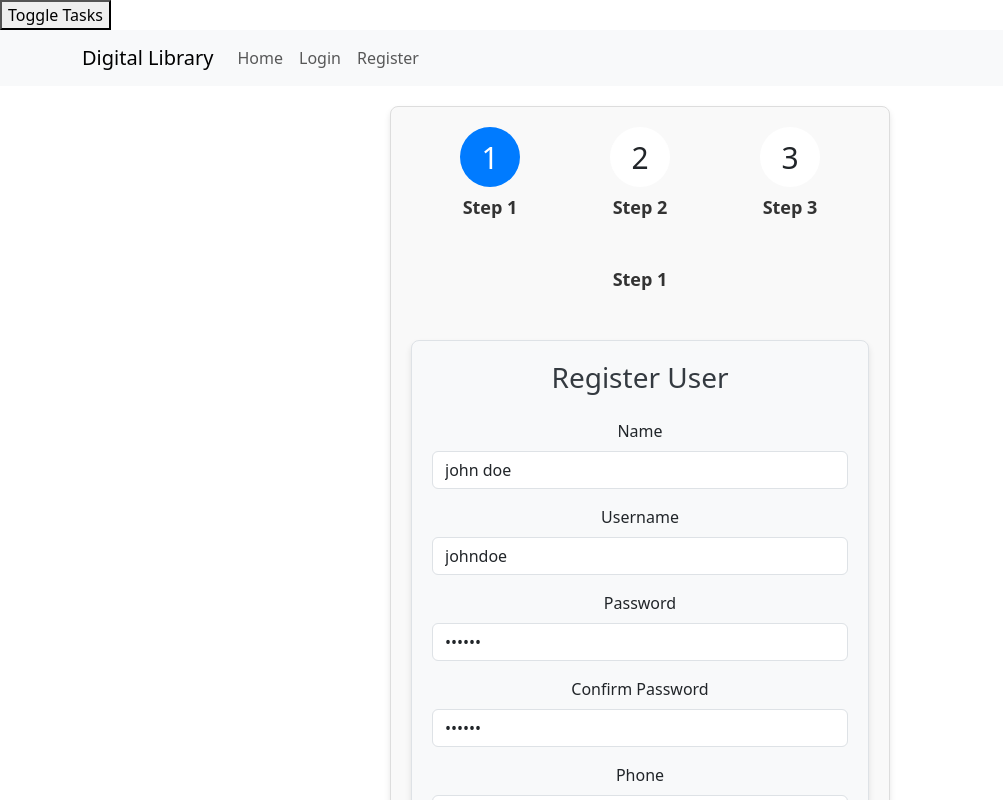
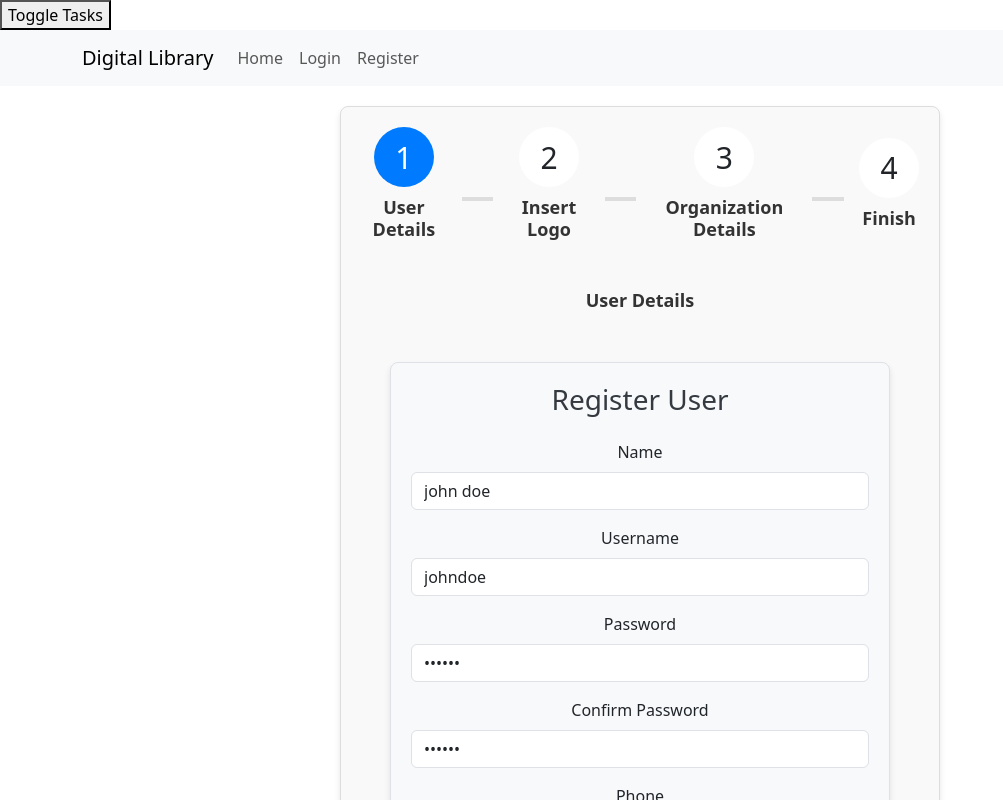
Before and after one commit to yehonatan56/Digital-library, a React (Vite) app in the folder client/: page /register-organization in a window 1280 px wide. Shown: the top 800 px of the page, without its empty margins (0-1003 px from the left). Built offline with nearby package versions, Linux system fonts and the light colour scheme.

Commit message:
organizationForm.tsx

```diff
--- a/client/src/components/processBar/processBar.css
+++ b/client/src/components/processBar/processBar.css
@@ -13,9 +13,19 @@
     justify-content: center;
     align-items: center;
     margin-bottom: 20px;
-    gap: 90px;
+    gap: 15px;
 }
-
+.step-circle-container {
+    display: flex;
+    flex-direction: column;
+    align-items: center;
+}
+.line {
+    width: 40px;
+    height: 4px;
+    background-color: #ddd;
+    position: relative;
+}
 .step {
     margin-bottom: 20px;
 }
--- a/client/src/components/processBar/processBar.tsx
+++ b/client/src/components/processBar/processBar.tsx
@@ -1,4 +1,4 @@
-import { useState } from 'react';
+import React, { useState } from 'react';
 import './processBar.css';
 
 interface ProcessBarProps {
@@ -15,10 +15,13 @@ export default function ProcessBar({ config }: ProcessBarProps) {
             <div className="steps">
                 <div className="steps-line">
                     {config.map((item, index) => (
-                        <div key={index} className={`step ${index <= step ? 'active' : ''}`}>
-                            <div className={`circle ${index <= step ? 'active' : ''}`}>{index + 1}</div>
-                            <h2 className="label">{item.label}</h2>
-                        </div>
+                        <React.Fragment key={index}>
+                            <div className={`step ${index <= step ? 'active' : ''} step-circle-container`}>
+                                <div className={`circle ${index <= step ? 'active' : ''}`}>{index + 1}</div>
+                                <h2 className="label">{item.label}</h2>
+                            </div>
+                            {index < config.length - 1 && <div className="line" />}
+                        </React.Fragment>
                     ))}
                 </div>
                 {config.map(
--- /dev/null
+++ b/client/src/components/register/organizationForm.tsx
@@ -0,0 +1,69 @@
+import React, { forwardRef, useImperativeHandle, useState } from 'react';
+//import './registerOrganization.css';
+const OrganizationForm = forwardRef(function (_props, ref) {
+    const [address, setAddress] = useState('123 Main St');
+    const [city, setCity] = useState('New York');
+    const [openingHours, setOpeningHours] = useState('9:00 AM - 5:00 PM');
+
+    useImperativeHandle(ref, () => ({
+        triggerSubmit: () => {
+            return handleSubmit(new Event('submit') as any); // simulate submit event
+        },
+    }));
+
+    const handleSubmit = (e: React.FormEvent) => {
+        e.preventDefault();
+        if (!address || !city || !openingHours) {
+            console.error('All fields are required');
+            return false;
+        }
+        // Handle form submission logic here
+        console.log('Form submitted:', { address, city, openingHours });
+        return { address, city, openingHours };
+    };
+    return (
+        <div>
+            <h1>Organization Details</h1>
+            <form onSubmit={(e) => e.preventDefault()} className="mt-4">
+                <div className="mb-3">
+                    <label htmlFor="address" className="form-label">
+                        Address
+                    </label>
+                    <input
+                        type="text"
+                        className="form-control"
+                        id="address"
+                        value={address}
+                        onChange={(e) => setAddress(e.target.value)}
+                    />
+                </div>
+                <div className="mb-3">
+                    <label htmlFor="city" className="form-label">
+                        City
+                    </label>
+                    <input
+                        type="text"
+                        className="form-control"
+                        id="city"
+                        value={city}
+                        onChange={(e) => setCity(e.target.value)}
+                    />
+                </div>
+                <div className="mb-3">
+                    <label htmlFor="openingHours" className="form-label">
+                        Opening Hours
+                    </label>
+                    <input
+                        type="text"
+                        className="form-control"
+                        id="openingHours"
+                        value={openingHours}
+                        onChange={(e) => setOpeningHours(e.target.value)}
+                    />
+                </div>
+            </form>
+        </div>
+    );
+});
+
+export default OrganizationForm;
--- a/client/src/components/register/register.css
+++ b/client/src/components/register/register.css
@@ -23,5 +23,5 @@
 
 .register-organization {
     margin: 0 auto;
-    width: 500px;
+    width: 700px;
 }
--- a/client/src/components/register/registerOrganization.tsx
+++ b/client/src/components/register/registerOrganization.tsx
@@ -3,11 +3,12 @@ import ProcessBar from '../processBar/processBar.tsx';
 import './register.css';
 import { useRef } from 'react';
 import InsertLogo from '../insertLogo/insertLogo.tsx';
+import OrganizationForm from './organizationForm.tsx';
 
 export default function RegisterOrganization() {
     const step1Ref = useRef(null);
     const step2Ref = useRef(null);
-
+    const step3Ref = useRef(null);
     const step1Validator = () => {
         if (step1Ref.current) {
             // @ts-expect-error trigger submit is not in ref
@@ -24,27 +25,42 @@ export default function RegisterOrganization() {
             return result;
         }
     };
+
+    const step3Validator = () => {
+        if (step3Ref.current) {
+            // @ts-expect-error trigger submit is not in ref
+            const result = step3Ref.current.triggerSubmit();
+            console.log('result', result);
+            return result;
+        }
+    };
     const step1Content = () => <RegisterUser onlyUser={false} ref={step1Ref} />;
     const step2Content = () => <InsertLogo ref={step2Ref} />;
-    const step3Content = () => <h1>Step 3 Content</h1>;
+    const step3Content = () => <OrganizationForm ref={step3Ref} />;
 
     return (
         <div className="register-organization">
             <ProcessBar
                 config={[
                     {
-                        label: 'Step 1',
+                        label: 'User Details',
                         component: step1Content,
                         functionInNextStep: step1Validator,
                     },
                     {
-                        label: 'Step 2',
+                        label: 'Insert Logo',
                         component: step2Content,
                         functionInNextStep: step2Validator,
                     },
                     {
-                        label: 'Step 3',
+                        label: 'Organization Details',
                         component: step3Content,
+                        functionInNextStep: step3Validator,
+                    },
+                    {
+                        label: 'Finish',
+                        component: () => <div>Finish</div>,
+                        functionInNextStep: () => true,
                     },
                 ]}
             />
```
